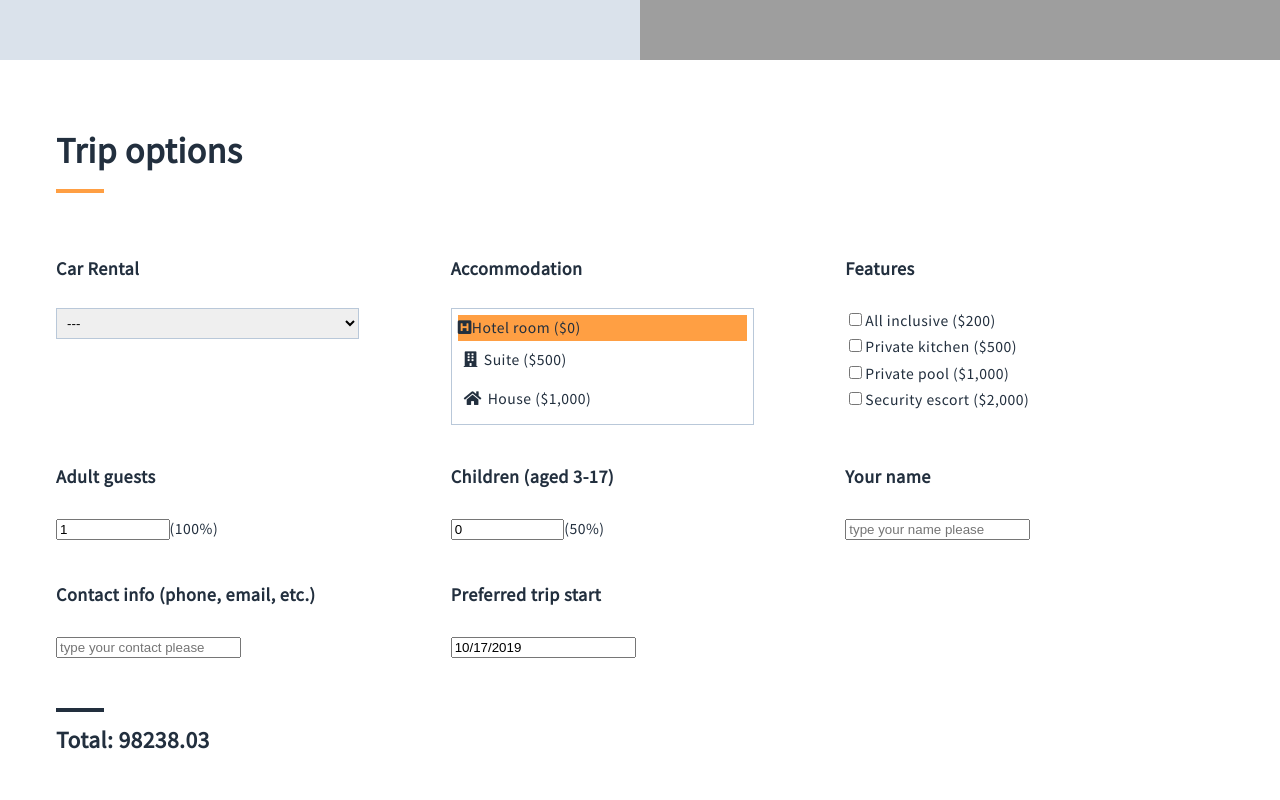
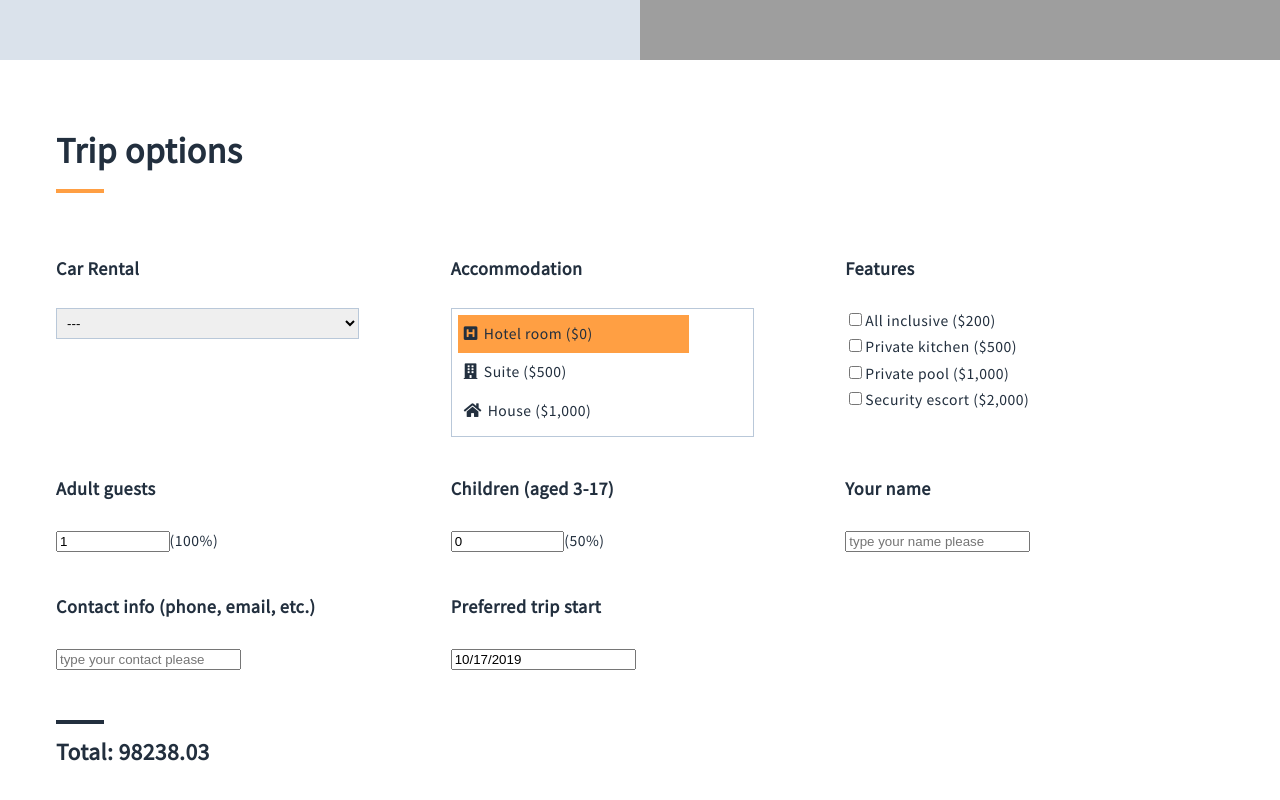
Before and after one commit to eremziom/travel-agency, a React app: page /trip/1 in a window 1280 px wide. Shown: the part 1518-2318 px from the top of the page. Built offline with nearby package versions, Linux system fonts and the light colour scheme; grey boxes are pictures that could not be loaded.

Commit message:
fix classes in OrderOptionIcon

```diff
--- a/src/components/features/OrderOption/OrderOptionIcons.js
+++ b/src/components/features/OrderOption/OrderOptionIcons.js
@@ -11,7 +11,7 @@ const OrderOptionIcons = ({values, currentValue, setOrderOption}) => (
   >
     {values.map(value => (
       <div
-        className={value.id == currentValue ? styles.iconActive : styles.icon}
+        className={`${styles.icon} ${value.id == currentValue ? styles.iconActive : ''}`}
         key={value.id}
         onClick={() => setOrderOption(value.id)}
       >
```
